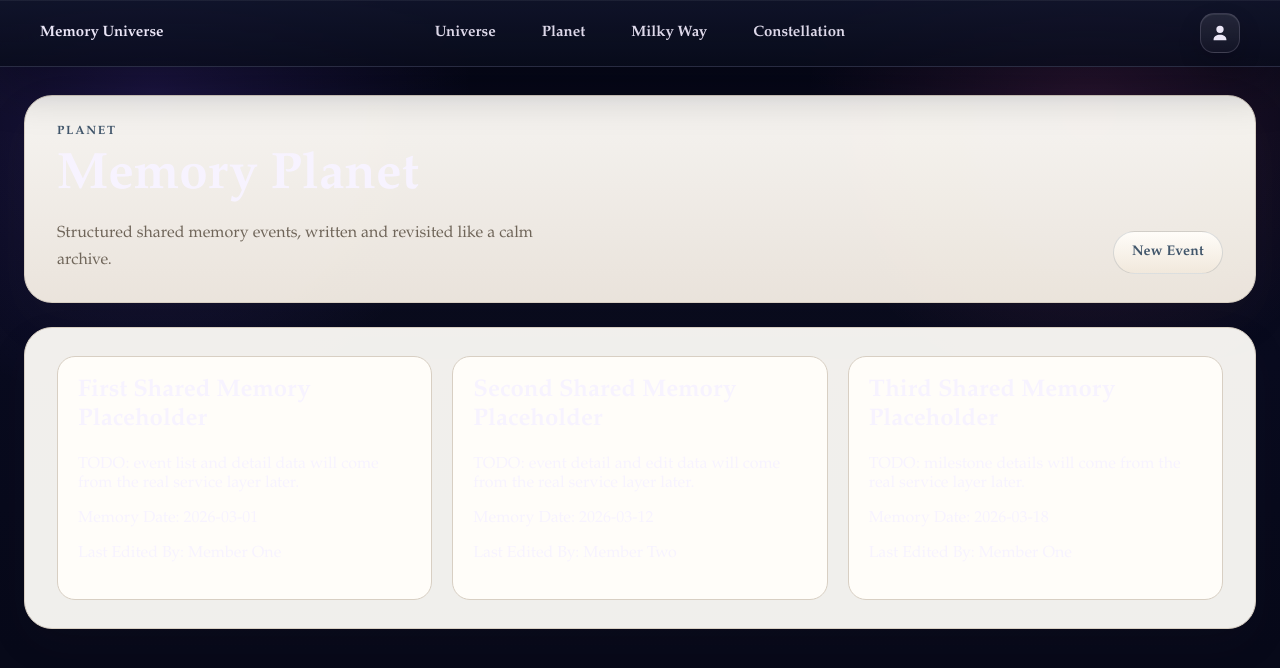
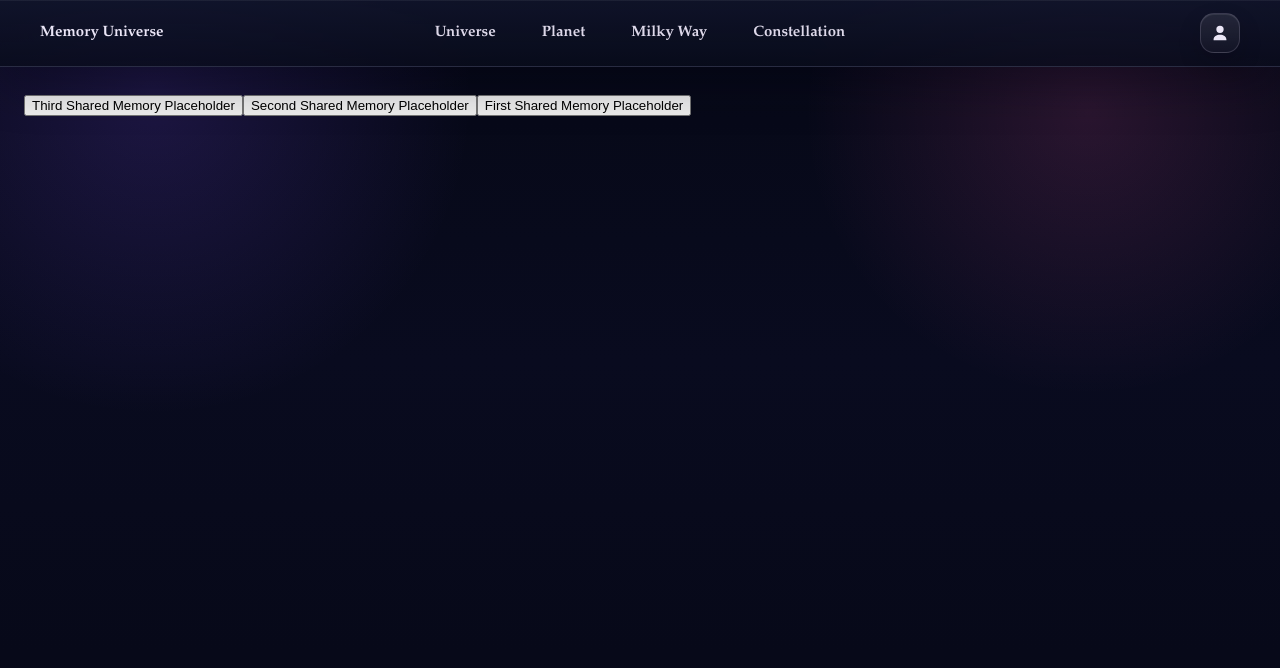
Before and after one commit to Ez-boi123/Memory-Universe, a Next.js app: page /planet in a window 1280 px wide. Shown: the top 668 px of the page. Built offline with nearby package versions, Linux system fonts and the light colour scheme.

Commit message:
feat: add planet page modal container

```diff
--- a/src/app/(app)/planet/[eventId]/page.tsx
+++ b/src/app/(app)/planet/[eventId]/page.tsx
@@ -1,4 +1,4 @@
-import { EventDetailPlaceholder } from '@/components/planet/EventDetailPlaceholder';
+import { redirect } from 'next/navigation';
 
 interface EventDetailPageProps {
   params: Promise<{
@@ -8,6 +8,5 @@ interface EventDetailPageProps {
 
 export default async function EventDetailPage({ params }: EventDetailPageProps) {
   const { eventId } = await params;
-
-  return <EventDetailPlaceholder eventId={eventId} />;
+  redirect(`/planet?eventId=${eventId}`);
 }
--- a/src/app/(app)/planet/page.tsx
+++ b/src/app/(app)/planet/page.tsx
@@ -1,5 +1,6 @@
-import { EventListPlaceholder } from '@/components/planet/EventListPlaceholder';
+import { PlanetPage } from '@/components/planet/PlanetPage';
+import { buildPlanetPageViewModel } from '@/server/presenters/planet-presenter';
 
-export default function PlanetPage() {
-  return <EventListPlaceholder />;
+export default function PlanetPageRoute() {
+  return <PlanetPage model={buildPlanetPageViewModel()} />;
 }
--- /dev/null
+++ b/src/components/planet/PlanetPage.tsx
@@ -0,0 +1,33 @@
+'use client';
+
+import React, { useState } from 'react';
+
+import type { PlanetPageViewModel } from '@/types/planet';
+
+interface PlanetPageProps {
+  model: PlanetPageViewModel;
+}
+
+export function PlanetPage({ model }: PlanetPageProps) {
+  const [selectedEventId, setSelectedEventId] = useState<string | null>(null);
+  const selectedEvent = selectedEventId ? model.eventDetails[selectedEventId] : null;
+
+  return (
+    <div>
+      {model.events.map((event) => (
+        <button key={event.id} onClick={() => setSelectedEventId(event.id)} type="button">
+          {event.title}
+        </button>
+      ))}
+
+      {selectedEvent ? (
+        <div aria-label={selectedEvent.title} role="dialog">
+          <button aria-label="Close" onClick={() => setSelectedEventId(null)} type="button">
+            Close
+          </button>
+          <h2>{selectedEvent.title}</h2>
+        </div>
+      ) : null}
+    </div>
+  );
+}
```
Also changed, not shown: 1 other file (tests, documents, lock files or other folders).
